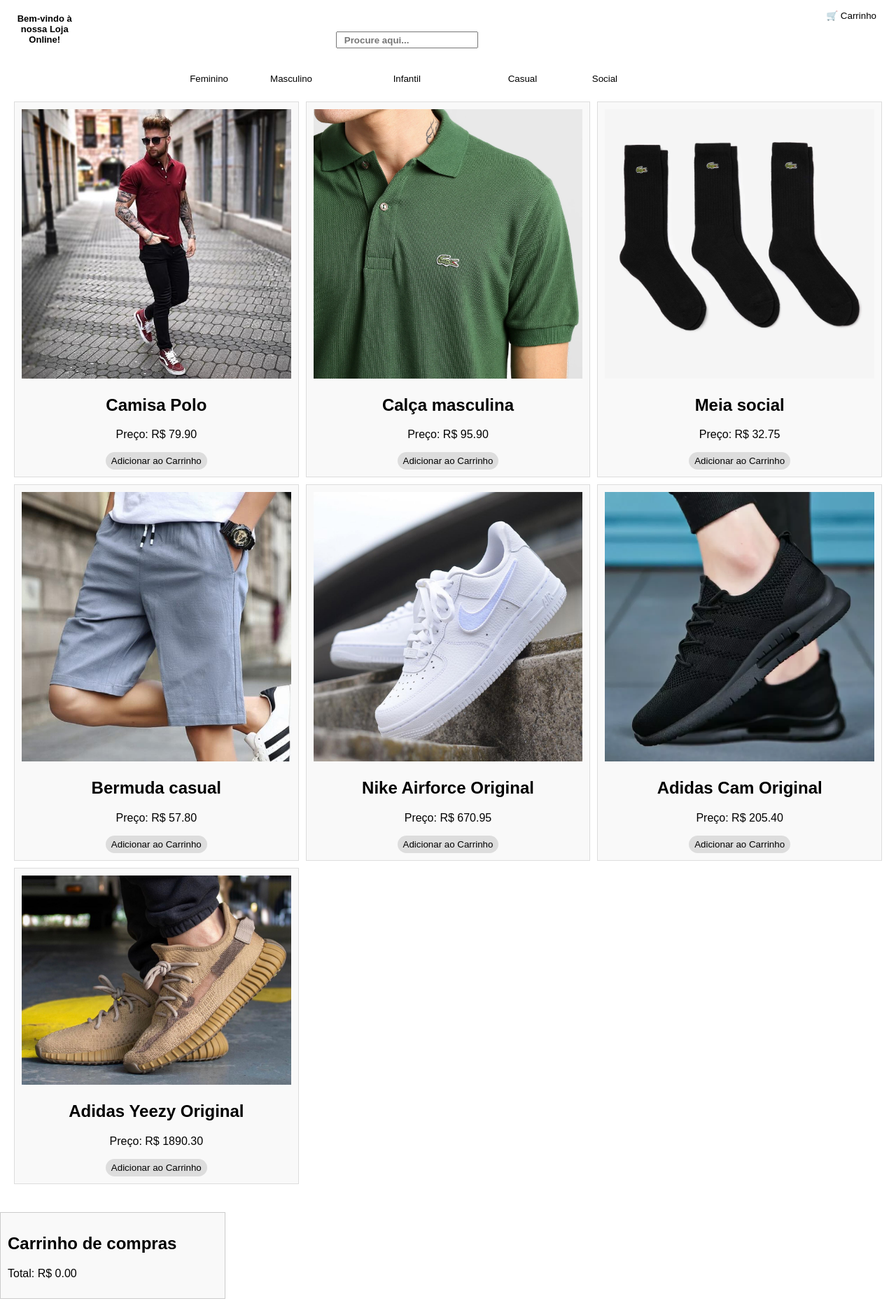
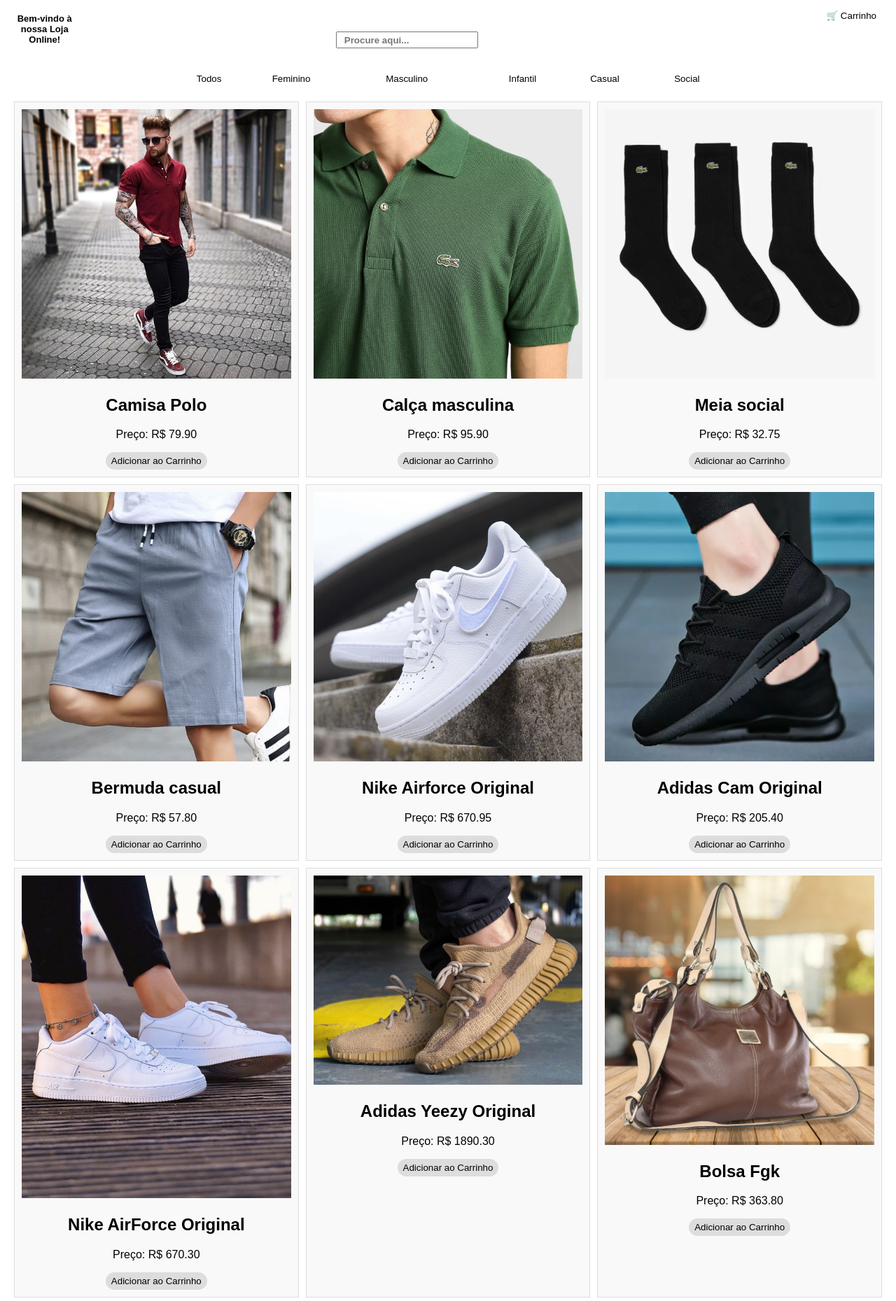
Before and after one commit to Samux9221/loja-online, a plain HTML site: page index.html in a window 1280 px wide. Shown: the top 1859 px of the page at 70% size. Drawn offline with Linux system fonts and the light colour scheme.

Commit message:
Filter e Includes
Implementando os botões responsáveis por filtrar os produtos exibidos

```diff
--- a/index.html
+++ b/index.html
@@ -14,11 +14,12 @@
         <button></button>
         <button></button>
         <button id="btnCarrinho">🛒 Carrinho</button>
-        <button>Feminino</button>
-        <button>Masculino</button>
-        <button>Infantil</button>
-        <button>Casual</button>
-        <button>Social</button>
+        <button class="filtro-categoria" id="todos">Todos</button>
+        <button class="filtro-categoria" id="feminino">Feminino</button>
+        <button class="filtro-categoria" id="masculino">Masculino</button>
+        <button class="filtro-categoria" id="infantil">Infantil</button>
+        <button class="filtro-categoria" id="casual">Casual</button>
+        <button class="filtro-categoria" id="social">Social</button>
     </header>
 
     <main>
--- a/javaScript/produtos.js
+++ b/javaScript/produtos.js
@@ -1,19 +1,29 @@
+
+
 const lista_produtos = [
-    {id: 1, nome: "Camisa Polo", preco: 79.90, imagem: "imagens/calca.jpg"},
-    {id: 2, nome: "Calça masculina", preco: 95.90, imagem: "imagens/camisetaPolo.webp"},
-    {id: 3, nome: "Meia social", preco: 32.75, imagem: "imagens/meia.jpg"},
-    {id: 4, nome: "Bermuda casual", preco: 57.80, imagem: "imagens/bermuda.jpg"},
-    {id: 5, nome: "Nike Airforce Original", preco: 670.95, imagem: "imagens/airforce.jpg"},
-    {id: 6, nome: "Adidas Cam Original", preco: 205.40, imagem: "imagens/adidas.webp"},
-    {id: 7, nome: "Adidas Yeezy Original", preco: 1890.30, imagem: "imagens/yeezy.jpeg"}
+    {id: 1, nome: "Camisa Polo", preco: 79.90, imagem: "imagens/calca.jpg", categoria: ["masculino", "social"]},
+    {id: 2, nome: "Calça masculina", preco: 95.90, imagem: "imagens/camisetaPolo.webp", categoria: ["masculino", "casual"]},
+    {id: 3, nome: "Meia social", preco: 32.75, imagem: "imagens/meia.jpg", categoria: ["social", "feminino", "masculino"]},
+    {id: 4, nome: "Bermuda casual", preco: 57.80, imagem: "imagens/bermuda.jpg", categoria: ["masculino", "casual"]},
+    {id: 5, nome: "Nike Airforce Original", preco: 670.95, imagem: "imagens/airforce.jpg", categoria: ["masculino"]},
+    {id: 6, nome: "Adidas Cam Original", preco: 205.40, imagem: "imagens/adidas.webp", categoria: ["masculino", "feminino"]},
+    {id: 7, nome: "Nike AirForce Original", preco: 670.30, imagem: "imagens/airforceFem.jpg", categoria: ["feminino"]},
+    {id: 8, nome: "Adidas Yeezy Original", preco: 1890.30, imagem: "imagens/yeezy.jpeg", categoria: ["masculino", "feminino"]},
+    {id: 9, nome: "Bolsa Fgk", preco: 363.80, imagem: "imagens/bolsaFem.jpg", categoria: ["feminino", "casual"]},
+    {id: 10, nome: "Calça Renner", preco: 105.70, imagem: "imagens/calcaFem.webp", categoria: ["feminino", "casual"]},
+    {id: 11, nome: "Camiseta de Algodão", preco: 87.30, imagem: "imagens/camisetaFem.jpg", categoria: ["feminino", "casual"]}
 ];
+
 
 // Seleciona o container onde os produtos serão exibidos
 const produtosContainer = document.getElementById("produtos-container");
 
 // Função para exibir os produtos
-function exibirProdutos() {
-lista_produtos.forEach(produto => {
+function exibirProdutos(produtos) {
+
+    produtosContainer.innerHTML = '';
+
+    produtos.forEach(produto => {
     // Cria o elemento HTML para cada produto
     const produtoDiv = document.createElement("div");
     produtoDiv.classList.add("produto");
@@ -29,3 +39,31 @@
     produtosContainer.appendChild(produtoDiv);
 });
 }
+
+// Seleciona todos os botões da página
+const botoes = document.querySelectorAll(".filtro-categoria");
+
+
+function filtrarProdutos(categoriaBotao){
+
+    const lista_produtos_filtrado = lista_produtos.filter(produto => produto.categoria.includes(categoriaBotao));
+
+    exibirProdutos(lista_produtos_filtrado);
+}
+
+botoes.forEach(botao => {
+    botao.addEventListener("click", function(event) {
+        // 'event.target' representa o botão clicado
+        categoriaBotao = event.target.id;
+
+        if(categoriaBotao === "todos"){
+            exibirProdutos(lista_produtos);
+        }else{
+            filtrarProdutos(categoriaBotao);
+        }
+    });
+});
+
+/* addEventListener
+Adiciona um ouvinte de eventos a um elemento. Executa uma função sempre que o evento
+especificado ocorre. */
--- a/javaScript/script.js
+++ b/javaScript/script.js
@@ -1,3 +1,3 @@
 document.addEventListener("DOMContentLoaded", () => {
-    exibirProdutos();
+    exibirProdutos(lista_produtos);
 });
```
Also changed, not shown: imagens/airforceFem.jpg (added), imagens/bolsaFem.jpg (added), imagens/calcaFem.webp (added), imagens/camisetaFem.jpg (added), javaScript/carrinho.js (line endings or trailing spaces).
